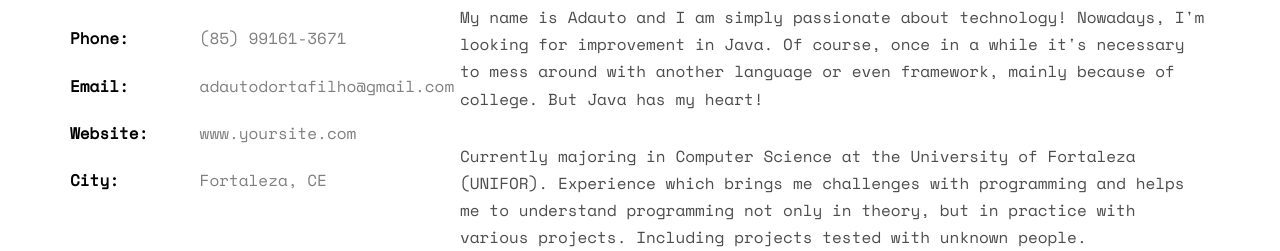
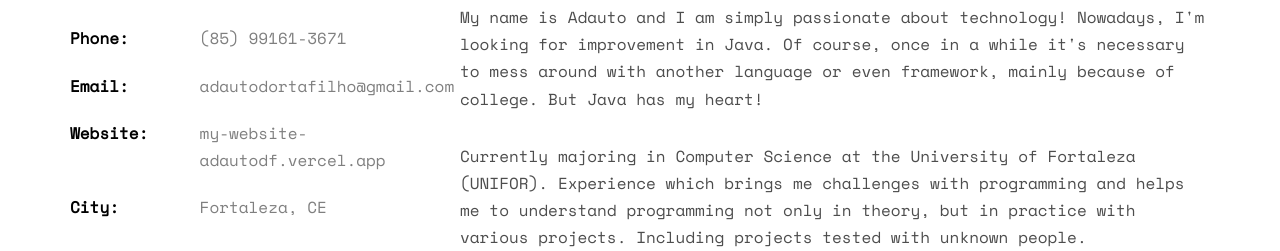
Before and after one commit to adautodf/myWebsite, a plain HTML site: page index.html in a window 1280 px wide. Shown: the part 1121-1372 px from the top of the page. Drawn offline with nearby package versions, Linux system fonts and the light colour scheme; files whose address does not match are found by name.

Commit message:
alteração do endereço do website e rota do envio do forms

```diff
--- a/index.html
+++ b/index.html
@@ -81,7 +81,7 @@
 						<li><span class="first-block">Full name:</span><span class="second-block">Francisco Adauto Canuto Dorta Filho</span></li>
 						<li><span class="first-block">Phone:</span><span class="second-block">(85) 99161-3671</span></li>
 						<li><span class="first-block">Email:</span><span class="second-block">adautodortafilho@gmail.com</span></li>
-						<li><span class="first-block">Website:</span><span class="second-block">www.yoursite.com</span></li>
+						<li><span class="first-block">Website:</span><span class="second-block">my-website-adautodf.vercel.app</span></li>
 						<li><span class="first-block">City:</span><span class="second-block">Fortaleza, CE</span></li>
 					</ul>
 				</div>
@@ -438,7 +438,7 @@
 					</div>
 				</div>
 				<input type="hidden" name="_captcha" value="false">
-				<input type="hidden" name="_next" value="https://my-website-nine-liard.vercel.app">
+				<input type="hidden" name="_next" value="https://my-website-adautodf.vercel.app">
 				<div class="form-group">
 					<input type="submit" value="Send Message" class="btn btn-primary">
 				</div>
```
